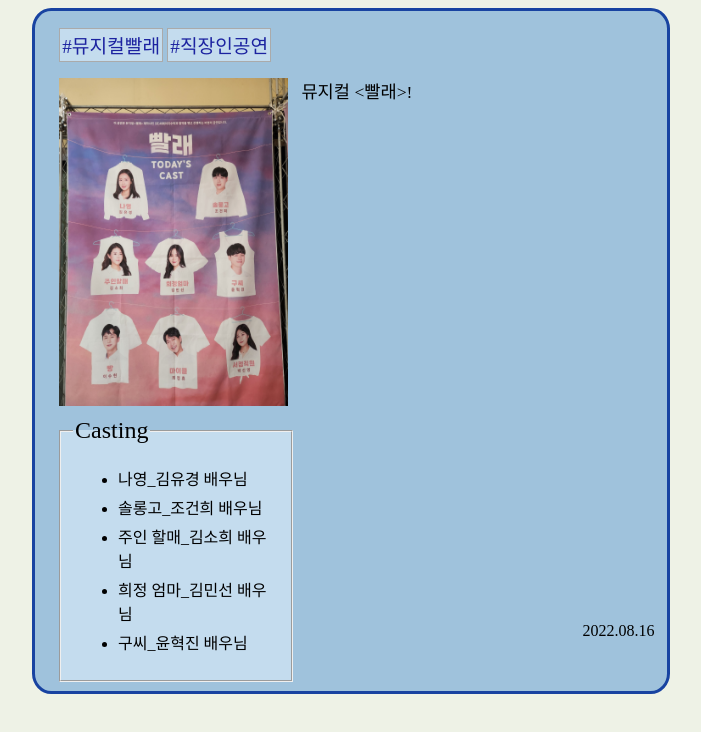
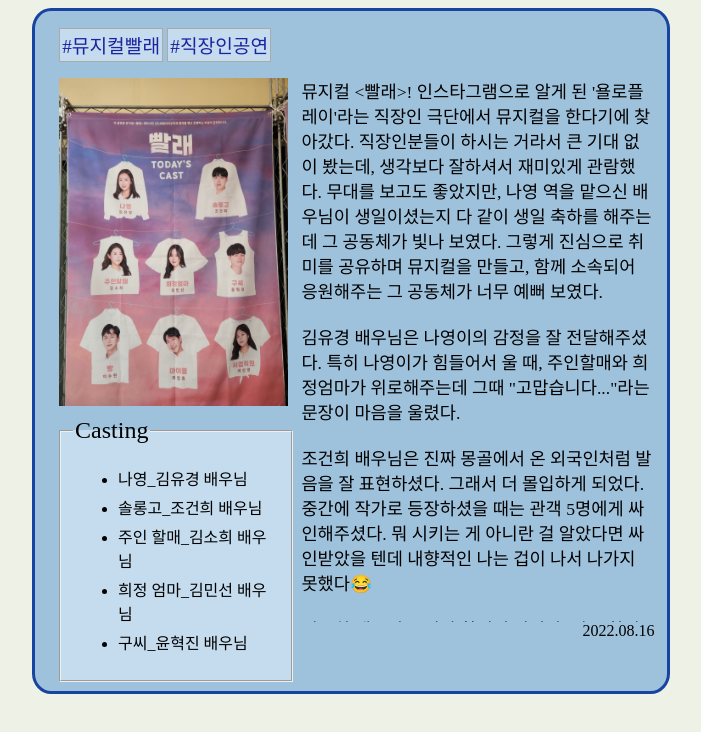
Before and after one commit to SEYEON-PARK/Web_MusicalPlannerVer.02, a plain HTML site: page message/220816_빨래.html in a window 1280 px wide. Shown: the whole page, without its empty margins (289-990 px from the left). Drawn offline with Linux system fonts and the light colour scheme; a web font is replaced by a local one.

Commit message:
뮤지컬 빨래 내용 추가!
뮤지컬 빨래 내용 추가!

```diff
--- a/message/220816_빨래.html
+++ b/message/220816_빨래.html
@@ -68,7 +68,34 @@
         </div>
         <div id="box2">
             <div id="write">
-                뮤지컬 &lt;빨래&gt;!
+                뮤지컬 &lt;빨래&gt;! 인스타그램으로 알게 된 '욜로플레이'라는 직장인 극단에서 뮤지컬을 한다기에 찾아갔다.
+                직장인분들이 하시는 거라서 큰 기대 없이 봤는데, 생각보다 잘하셔서 재미있게 관람했다. 무대를 보고도 좋았지만,
+                나영 역을 맡으신 배우님이 생일이셨는지 다 같이 생일 축하를 해주는데 그 공동체가 빛나 보였다. 그렇게 진심으로 취미를 공유하며
+                뮤지컬을 만들고, 함께 소속되어 응원해주는 그 공동체가 너무 예뻐 보였다.
+                <br><br>
+                김유경 배우님은 나영이의 감정을 잘 전달해주셨다. 특히 나영이가 힘들어서 울 때, 주인할매와 희정엄마가 위로해주는데
+                그때 "고맙습니다..."라는 문장이 마음을 울렸다.
+                <br><br>
+                조건희 배우님은 진짜 몽골에서 온 외국인처럼 발음을 잘 표현하셨다. 그래서 더 몰입하게 되었다. 중간에 작가로 등장하셨을 때는
+                관객 5명에게 싸인해주셨다. 뭐 시키는 게 아니란 걸 알았다면 싸인받았을 텐데 내향적인 나는 겁이 나서 나가지 못했다😂
+                <br><br>
+                김소희 배우님은 진짜 할머니 같았다. 너무 할머니처럼 발음을 잘하셔서 신기할 정도였다. 그만큼 연구를 많이 하신 것 같아
+                대단하다고 느꼈다.
+                <br><br>
+                김민선 배우님은 매력적이셨다. 어쩌면 용기가 많이 있어야 맡을 수 있을 것 같은 희정엄마 역도 잘 소화하시고 중간중간 서점 직원,
+                버스 기사님 역도 맡으셔서 대단하다고 생각했다.
+                <br><br>
+                윤혁진 배우님도 구 씨를 비롯해 여러 가지 역을 맡으셨는데 이 장면, 저 장면에서 열심히 연기해주셨다. 대단하시다.
+                <br><br>
+                이수현 배우님은 정말 얄미운 역할을 잘 소화해주셔서 극을 보는 동안 미웠다😂 연기를 잘하셨으니까 그렇게 느낀 게 아닐까?
+                <br><br>
+                최정휴 배우님도 필리핀 '마뉠롸'에서 온 외국인 역할을 잘 소화하셨다. 발음도 잘 표현하셨고, 웃긴 포인트도 잘 살리셨다.
+                서점 직원을 연기할 때도 덕분에 많이 웃었다.
+                <br><br>
+                박신영 배우님은 최정휴 배우님과 함께 서점 직원 역을 잘 소화해주셨다. 덕분에 더 재밌게 볼 수 있었다.
+                <br><br>
+                직장인분들이 준비해서 해주신 뮤지컬이라서 감히 평가할 수가 없다. 금요일 저녁을 반납하고 연습했다는 글을 읽고
+                진짜 너무 대단하다고 느꼈다. 모두가 멋졌고, 최고셨다!👍
             </div>
             <div id="date">
                 2022.08.16
```
